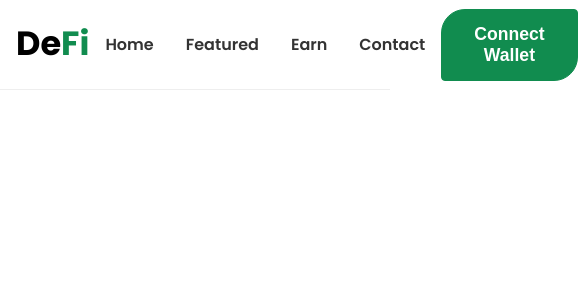
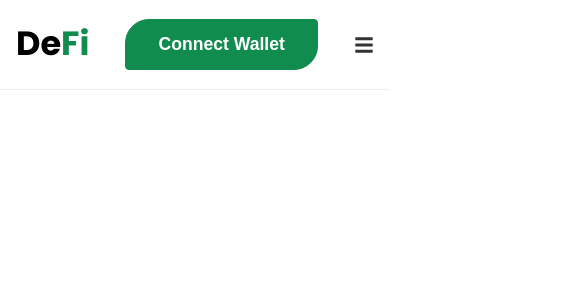
Before and after one commit to dkimd5/react-defi-crypto-app, a React (Create React App) app: page / in a window 390 px wide. Shown: the top 300 px of the page, 585 px wide, since content can reach past the window. Built offline with nearby package versions, Linux system fonts and the light colour scheme.

Commit message:
Add styles for maxw1240px media query

```diff
--- a/src/components/Navbar.css
+++ b/src/components/Navbar.css
@@ -39,3 +39,37 @@
   display: none;
   cursor: pointer;
 }
+
+@media screen and (max-width: 1240px) {
+  .hamburger {
+    display: flex;
+  }
+
+  .nav-menu {
+    position: absolute;
+    flex-direction: column;
+    justify-content: start;
+    top: 90px;
+    right: -100%;
+    width: 50%;
+    height: 100vh;
+    transition: 0.4s;
+    z-index: 2;
+    background: #fff;
+    border-left: 1px solid #eee;
+  }
+
+  .nav-menu.active {
+    right: 0;
+  }
+
+  .nav-menu li {
+    padding: 1rem;
+    width: 100%;
+    border-bottom: 1px solid #eee;
+  }
+
+  .nav-menu a {
+    font-size: 1.2rem;
+  }
+}
```
